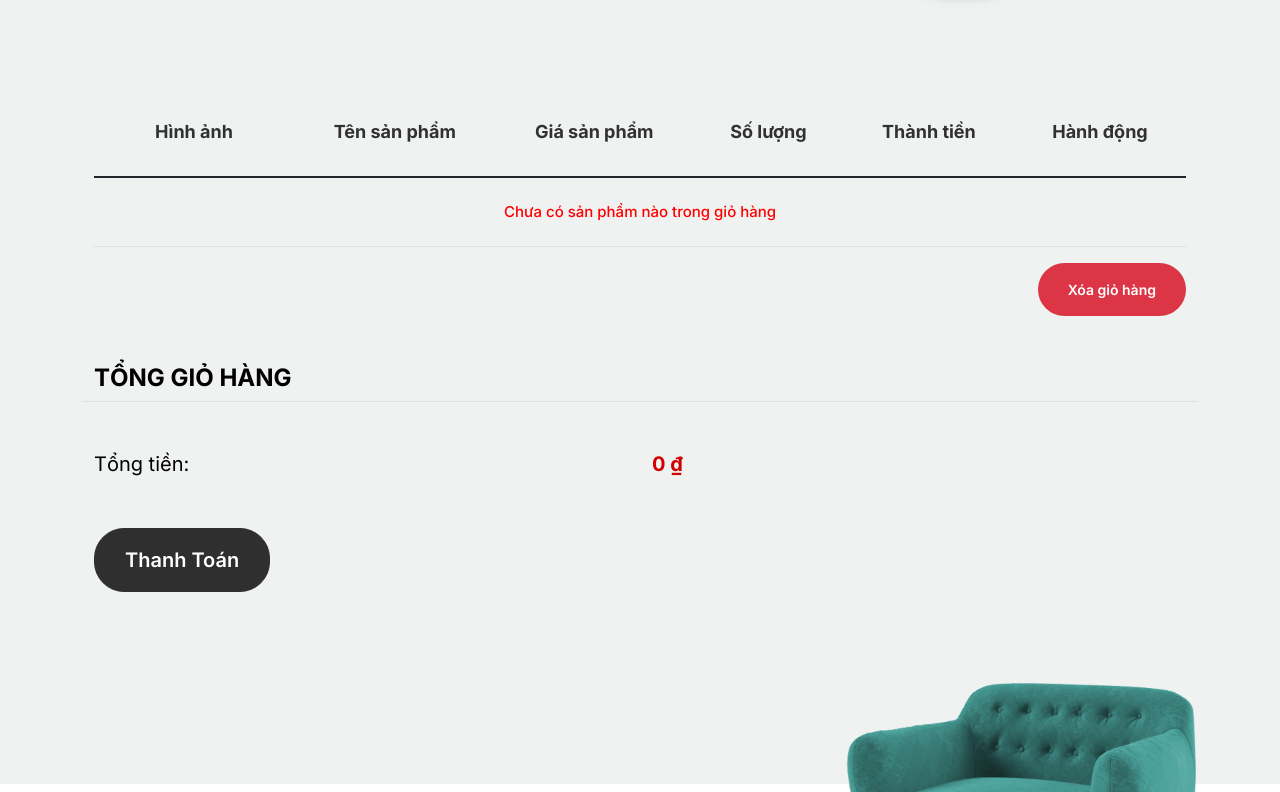
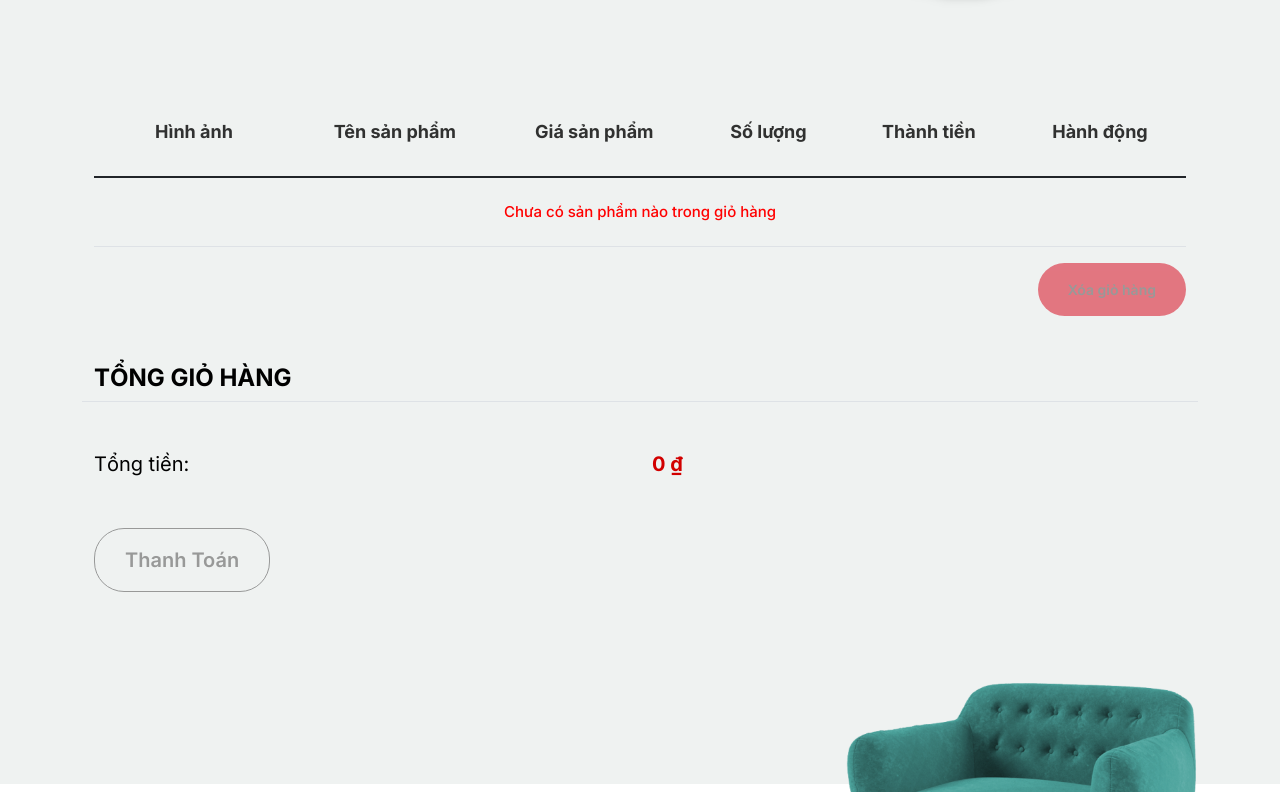
Before and after one commit to LeNguyenXeng/ASM---FE2, a React (Vite) app: page /shopping-cart in a window 1280 px wide. Shown: the part 492-1284 px from the top of the page. Built offline with nearby package versions, Linux system fonts and the light colour scheme; data requests are answered from the project's data file; sample sign-in values are in the browser's storage.

Commit message:
disabled thanh toan, xoa gio hang khi khong co gi

```diff
--- a/src/components/Total.jsx
+++ b/src/components/Total.jsx
@@ -75,7 +75,8 @@ function Total() {
             <button
               className="btn btn-black btn-sm py-3 btn-block"
               style={{ background: '#dc3545', border: '#dc3545' }}
-              onClick={handleDeleteCart} // Thêm sự kiện click
+              onClick={handleDeleteCart}
+              disabled={cartItems.length === 0}
             >
               Xóa giỏ hàng
             </button>
@@ -112,6 +113,7 @@ function Total() {
                     <button
                       className="btn btn-black btn-lg py-3 btn-block"
                       onClick={handleCheckout}
+                      disabled={cartItems.length === 0}
                     >
                       Thanh Toán
                     </button>
```
